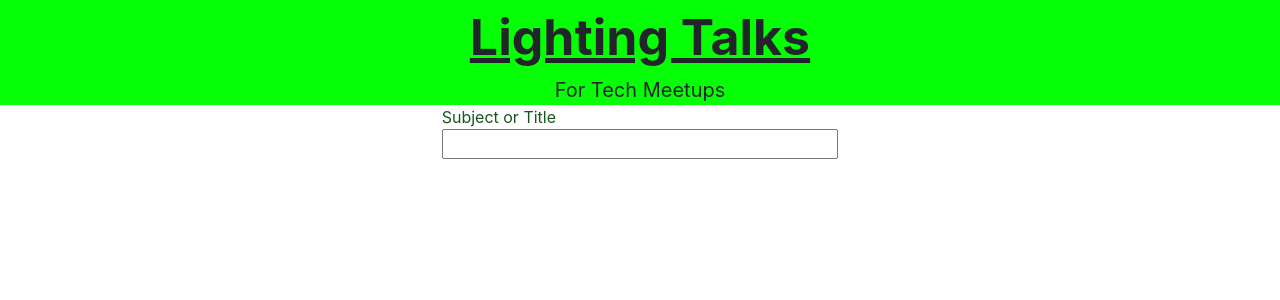
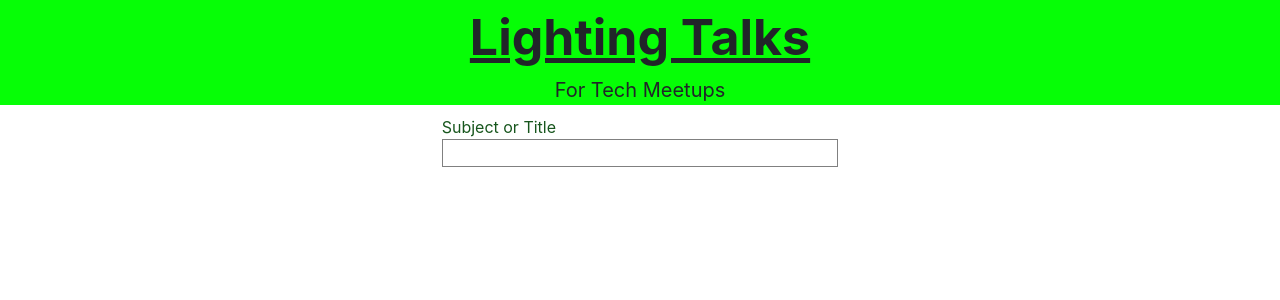
Before and after one commit to jcsmileyjr/lighting-talks, a React (Create React App) app: page / in a window 1280 px wide. Shown: the top 300 px of the page. Built offline with nearby package versions, Linux system fonts and the light colour scheme.

Commit message:
Styling: Update Input component
- Increase the margin above the component
- Add a grey border to input to be more visible

```diff
--- a/src/components/Input/Input.js
+++ b/src/components/Input/Input.js
@@ -6,7 +6,7 @@ import {Container, Row, Col} from 'react-bootstrap';
 
 const Input = props => {
     return(
-        <Container fluid={true}>
+        <Container fluid={true} className="containerStyle">
             <Row>
                 <Col xs={0} sm={4}></Col>
                 <Col xs={12} sm={4} className="labelStyle" style={colors.textColor}>{props.label}</Col>
--- a/src/components/Input/input.css
+++ b/src/components/Input/input.css
@@ -4,4 +4,9 @@
 
 input {
     width: 100%;
+    border: 1px solid grey;
 }
+
+.containerStyle {
+    margin-top: 10px;
+}
```
